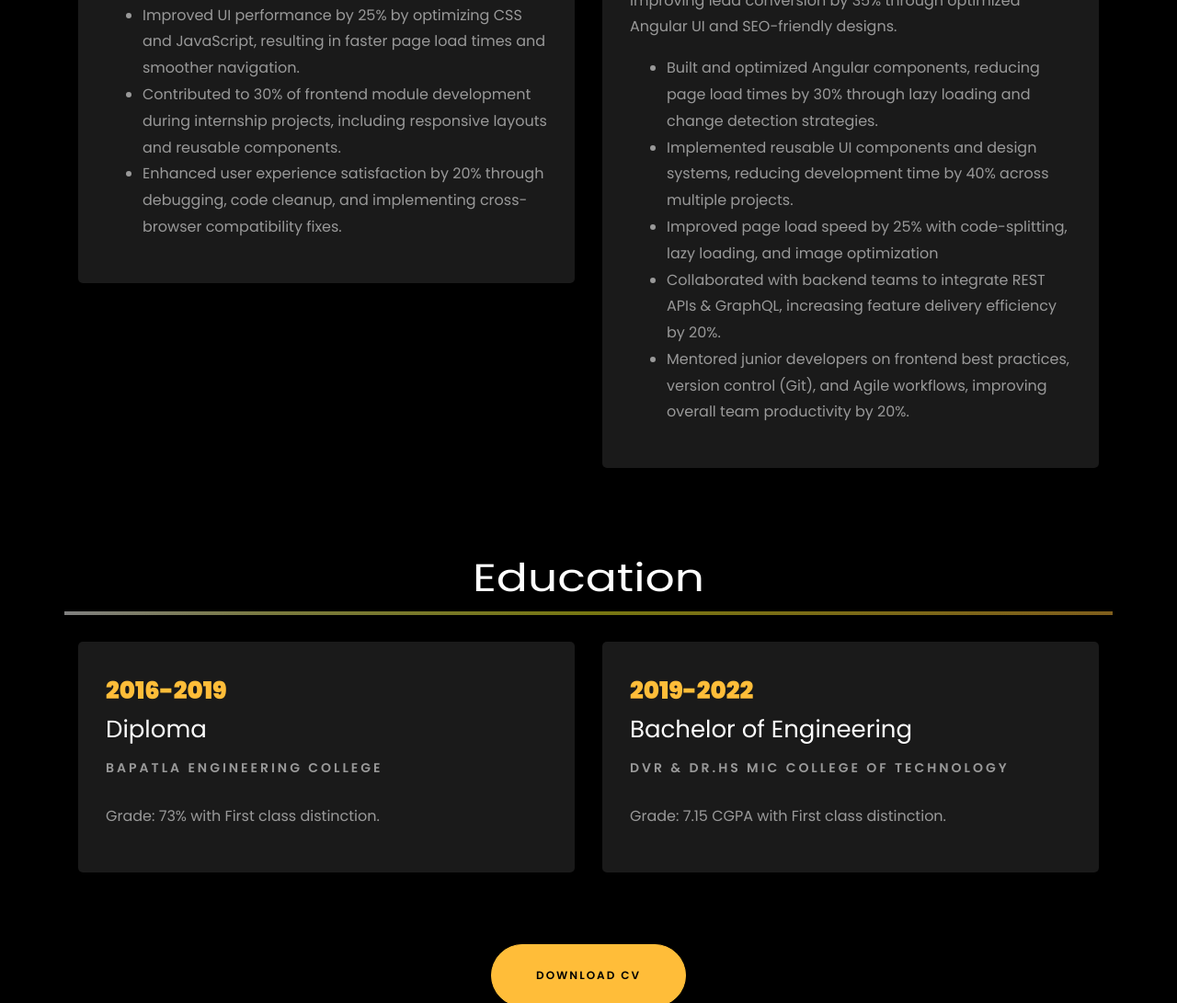
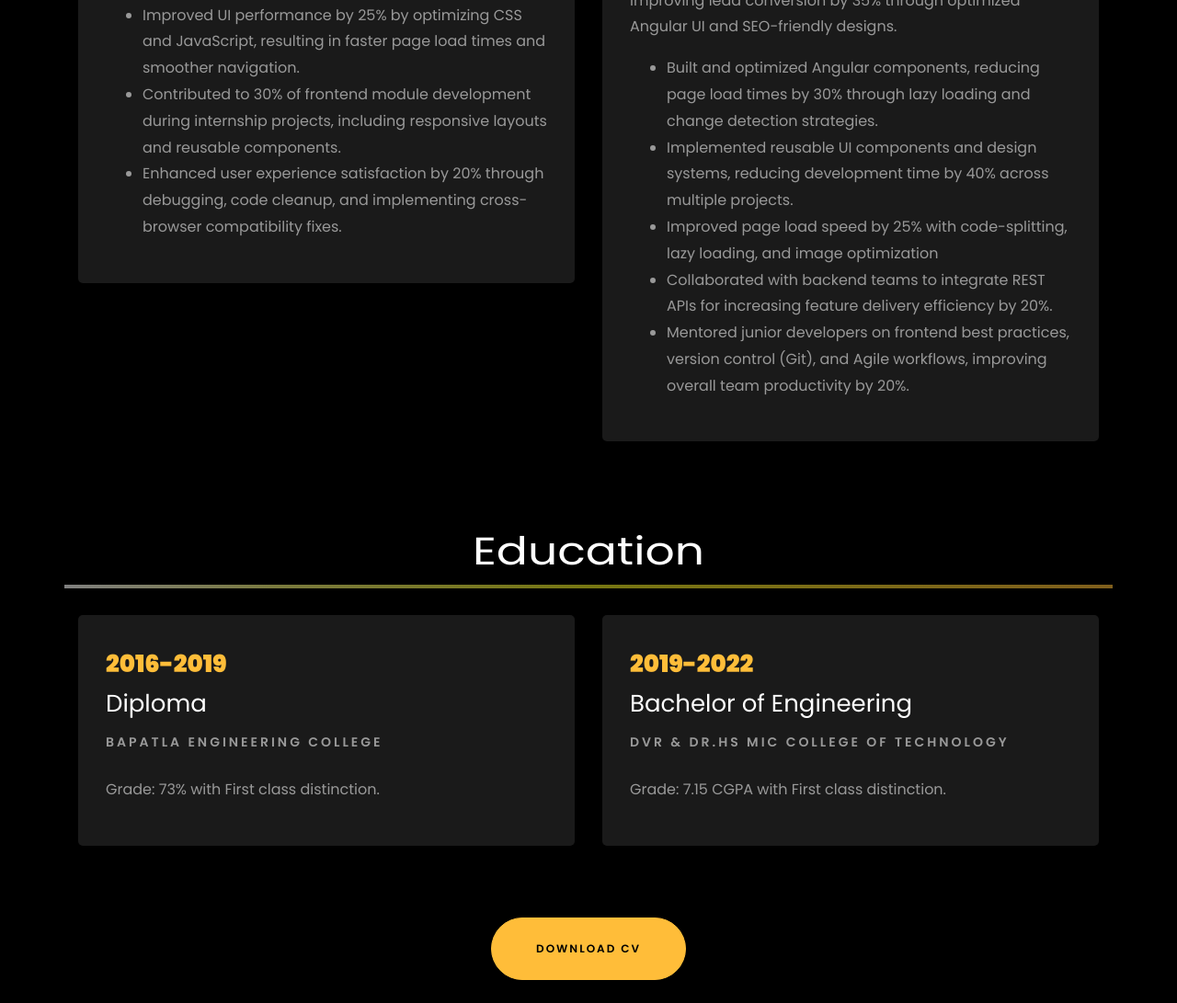
Before and after one commit to VenkatVenky04/VenkatVenky04.github.io, a plain HTML site: page index.html in a window 1280 px wide. Shown: the part 2362-3453 px from the top of the page at 92% size. Drawn offline with Linux system fonts and the light colour scheme; animation ran at ten frames a second; files whose address does not match are found by name.

Commit message:
update of second commit....

```diff
--- a/index.html
+++ b/index.html
@@ -376,7 +376,7 @@
 								across multiple projects.</li>
 							<li>Improved page load speed by 25% with code-splitting, lazy loading, and image
 								optimization</li>
-							<li>Collaborated with backend teams to integrate REST APIs & GraphQL, increasing feature
+							<li>Collaborated with backend teams to integrate REST APIs for increasing feature
 								delivery efficiency by 20%.</li>
 							<li>Mentored junior developers on frontend best practices, version control (Git), and Agile
 								workflows, improving overall team productivity by 20%.</li>
```
